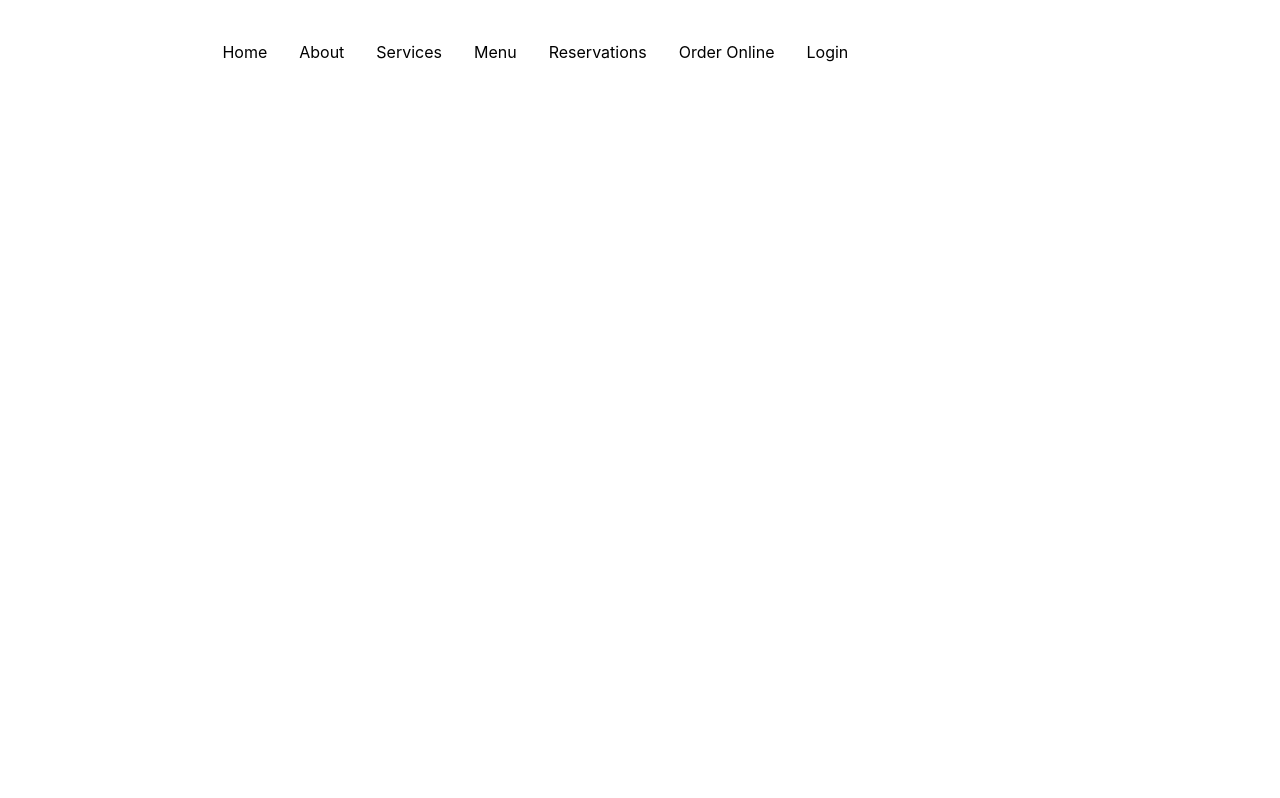
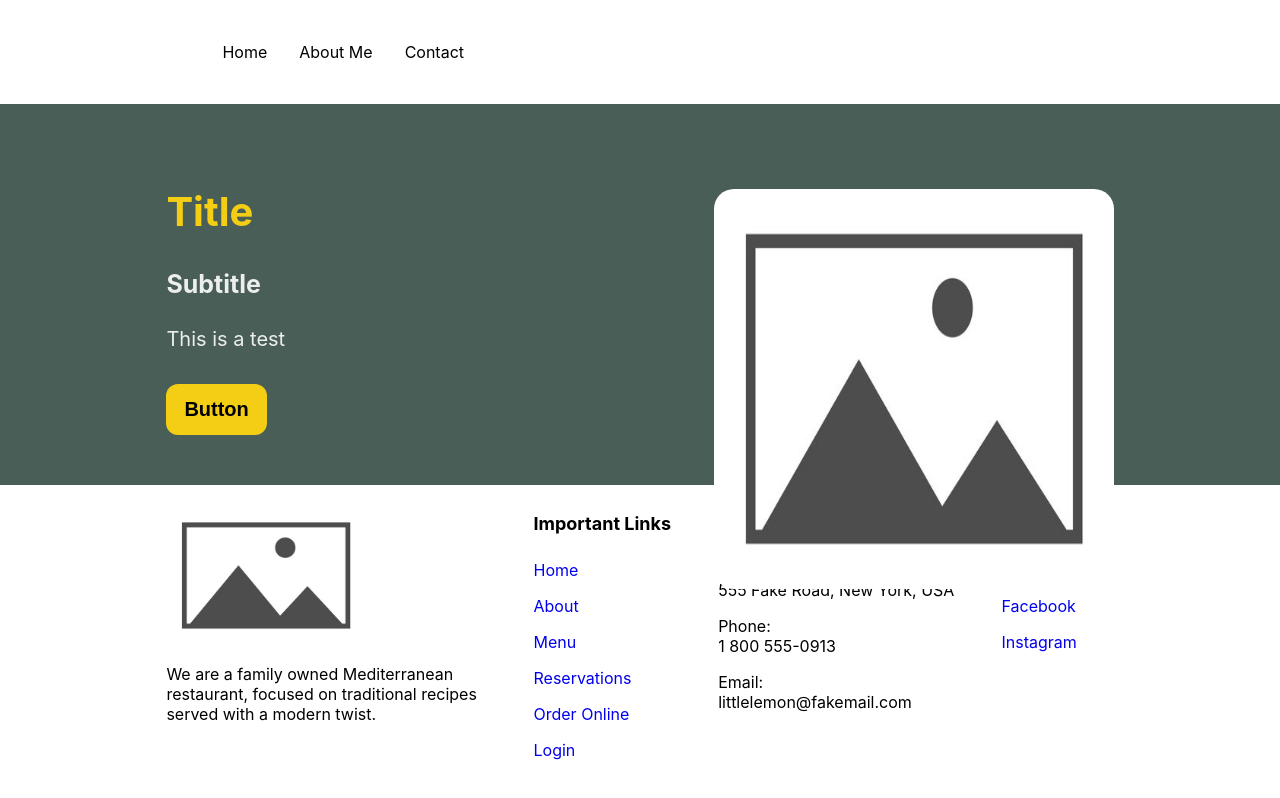
Before and after one commit to ChillinDylan97/blog-website, a React (Create React App) app: page /About in a window 1280 px wide. Built offline with nearby package versions, Linux system fonts and the light colour scheme.

Commit message:
Update 3
Added placeholder code for editing

```diff
--- a/package.json
+++ b/package.json
@@ -8,6 +8,7 @@
     "@testing-library/user-event": "^13.5.0",
     "react": "^18.2.0",
     "react-dom": "^18.2.0",
+    "react-router-dom": "^6.23.0",
     "react-scripts": "5.0.1",
     "web-vitals": "^2.1.4"
   },
--- a/src/App.js
+++ b/src/App.js
@@ -1,13 +1,17 @@
 import React from 'react';
 import './App.css';
+import Header from './components/Header';
 import Nav from './components/Nav';
+import Footer from './components/Footer';
 function App() {
   return (
     <div className="App">
-      <header className="App-header">
+      <header>
 
     <>
       <Nav/>
+      <Header/>
+      <Footer/>
 
     </>
       </header>
--- a/src/components/About.js
+++ b/src/components/About.js
@@ -0,0 +1,40 @@
+import React from 'react';
+import bannerImg from '../images/Placeholder.jpg'
+
+import Nav from './Nav';
+import Footer from './Footer';
+const About=()=>{
+    return(
+
+            <header>
+
+
+          <Nav/>
+          <header className='header'>
+            <section>
+                <div className='banner'>
+                    <h2>Title</h2>
+                    <h3>Subtitle</h3>
+                    <p>This is a test</p>
+                    <a href="/Temporary">
+                    <button aria-label='On Click'>
+                        Button
+                    </button>
+                    </a>
+                </div>
+                <div className='banner-img'>
+                    <img src={bannerImg} alt='' />
+                </div>
+            </section>
+        </header>
+          <Footer/>
+
+
+          </header>
+
+
+
+
+    )
+}
+export default About;
--- a/src/components/Footer.js
+++ b/src/components/Footer.js
@@ -0,0 +1,42 @@
+import React from 'react';
+import logo from '../images/Placeholder.jpg';
+const Footer=()=>{
+    return (
+    <footer>
+        <section>
+            <div className='company-info'>
+                <img src={logo} alt=''/>
+                <p>We are a family owned Mediterranean restaurant, focused on traditional recipes served with a modern twist.</p>
+            </div>
+            <div>
+                <h3>Important Links</h3>
+                <ul>
+                    <li><a href='/'>Home</a></li>
+                    <li><a href='/'>About</a></li>
+                    <li><a href='/'>Menu</a></li>
+                    <li><a href='/'>Reservations</a></li>
+                    <li><a href='/'>Order Online</a></li>
+                    <li><a href='/'>Login</a></li>
+                </ul>
+            </div>
+            <div>
+                <h3>Contact</h3>
+                <ul>
+                    <li>Address:<br/>555 Fake Road, New York, USA</li>
+                    <li>Phone:<br/> 1 800 555-0913</li>
+                    <li>Email:<br/> littlelemon@fakemail.com</li>
+                </ul>
+            </div>
+            <div>
+                <h3>Social Media</h3>
+                <ul>
+                <li><a href='/'>Twitter</a></li>
+                    <li><a href='/'>Facebook</a></li>
+                    <li><a href='/'>Instagram</a></li>
+                </ul>
+            </div>
+        </section>
+    </footer>
+    )
+}
+export default Footer;
--- a/src/components/Header.js
+++ b/src/components/Header.js
@@ -1,16 +1,16 @@
 import React from 'react';
-import bannerImg from '../images/restauranfood.jpg'
+import bannerImg from '../images/Placeholder.jpg'
 const Header=() => {
     return (
         <header className='header'>
             <section>
                 <div className='banner'>
-                    <h2>Little Lemon</h2>
-                    <h3>Chicago</h3>
-                    <p>We are a family owned Mediterranean restaurant, focused on traditional recipes served with a modern twist.</p>
-                    <a href="/booking">
+                    <h2>Title</h2>
+                    <h3>Subtitle</h3>
+                    <p>Description</p>
+                    <a href="/Temporary">
                     <button aria-label='On Click'>
-                        Reserve Table
+                        Button
                     </button>
                     </a>
                 </div>
--- a/src/components/Nav.js
+++ b/src/components/Nav.js
@@ -1,5 +1,5 @@
 import React, { useState } from "react";
-
+import { Link } from "react-router-dom";
     const Nav=()=>{
         const [menuOpen,setMenuOpen]=useState(false);
         const toggleMenu=()=>{setMenuOpen(!menuOpen);
@@ -13,26 +13,14 @@ import React, { useState } from "react";
                 <div className='bar'></div>
             </div>
             <ul className={`nav-links ${menuOpen ? "visible":""}`}>
-                <li>
-                    <a href="/">Home</a>
+            <li>
+                <Link to="/">Home</Link>
                 </li>
-                <li>
-                    <a href="/">About</a>
+             <li>
+                <Link to="/about">About Me</Link>
                 </li>
-                <li>
-                    <a href="/">Services</a>
-                </li>
-                <li>
-                    <a href="/">Menu</a>
-                </li>
-                <li>
-                    <a href="/">Reservations</a>
-                </li>
-                <li>
-                    <a href="/">Order Online</a>
-                </li>
-                <li>
-                    <a href="/">Login</a>
+            <li>
+                <Link to="/contact">Contact</Link>
                 </li>
             </ul>
         </nav>
--- a/src/components/contact.js
+++ b/src/components/contact.js
@@ -0,0 +1,40 @@
+import React from 'react';
+import bannerImg from '../images/Placeholder.jpg'
+
+import Nav from './Nav';
+import Footer from './Footer';
+const Contact=()=>{
+    return(
+
+            <header>
+
+
+          <Nav/>
+          <header className='header'>
+            <section>
+                <div className='banner'>
+                    <h2>Title</h2>
+                    <h3>Subtitle</h3>
+                    <p>This is another test</p>
+                    <a href="/Temporary">
+                    <button aria-label='On Click'>
+                        Button
+                    </button>
+                    </a>
+                </div>
+                <div className='banner-img'>
+                    <img src={bannerImg} alt='' />
+                </div>
+            </section>
+        </header>
+          <Footer/>
+
+
+          </header>
+
+
+
+
+    )
+}
+export default Contact;
--- a/src/index.js
+++ b/src/index.js
@@ -1,14 +1,21 @@
 import React from 'react';
-import ReactDOM from 'react-dom/client';
+import ReactDOM from 'react-dom';
 import './index.css';
 import App from './App';
 import reportWebVitals from './reportWebVitals';
+import { BrowserRouter as Router, Route, Routes } from 'react-router-dom';
+import About from './components/About';
+import Contact from './components/Contact';
 
-const root = ReactDOM.createRoot(document.getElementById('root'));
-root.render(
-  <React.StrictMode>
-    <App />
-  </React.StrictMode>
+ReactDOM.render(
+  <Router>
+    <Routes>
+      <Route path="/" element={<App />} />
+      <Route path="/About" element={<About />} />
+      <Route path="/Contact" element={<Contact />} />
+    </Routes>
+  </Router>,
+  document.getElementById('root')
 );
 
 // If you want to start measuring performance in your app, pass a function
```
Also changed, not shown: 1 other file (tests, documents, lock files or other folders).
